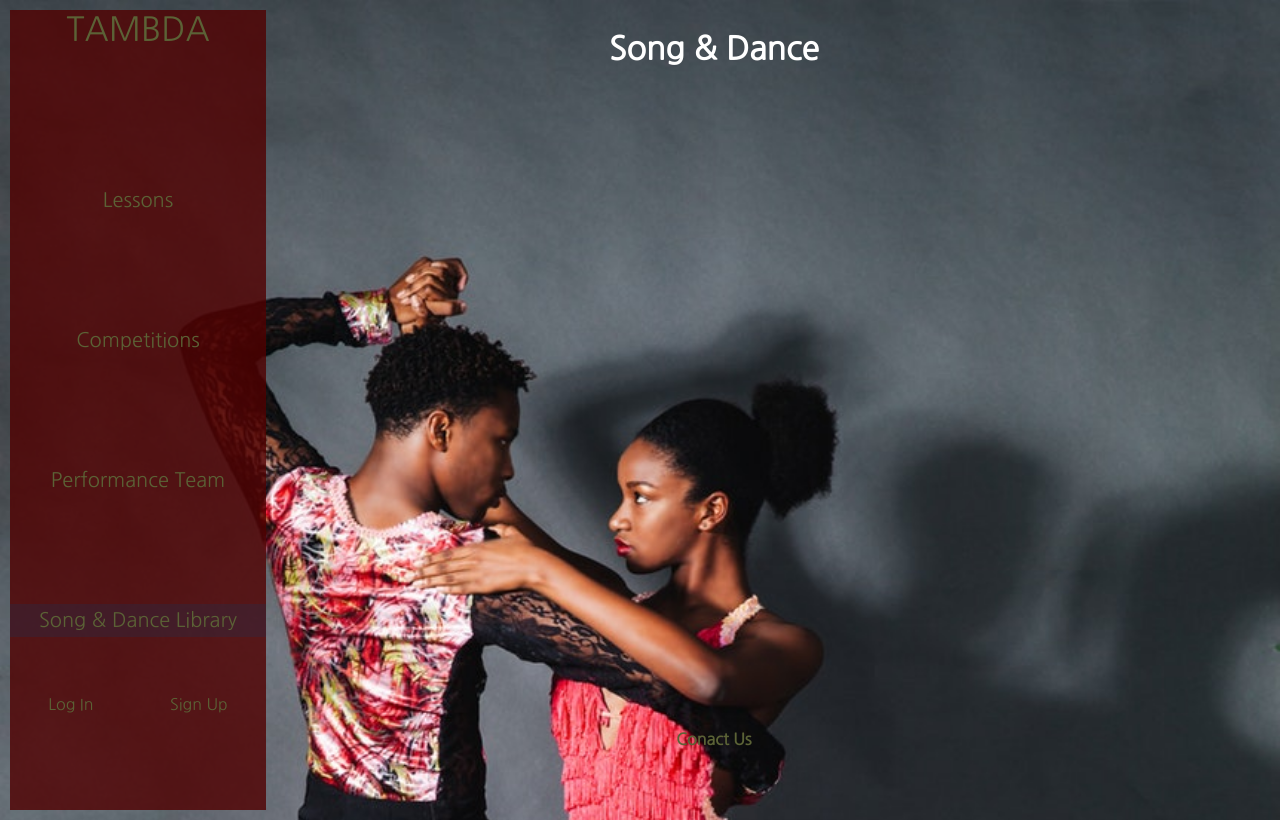
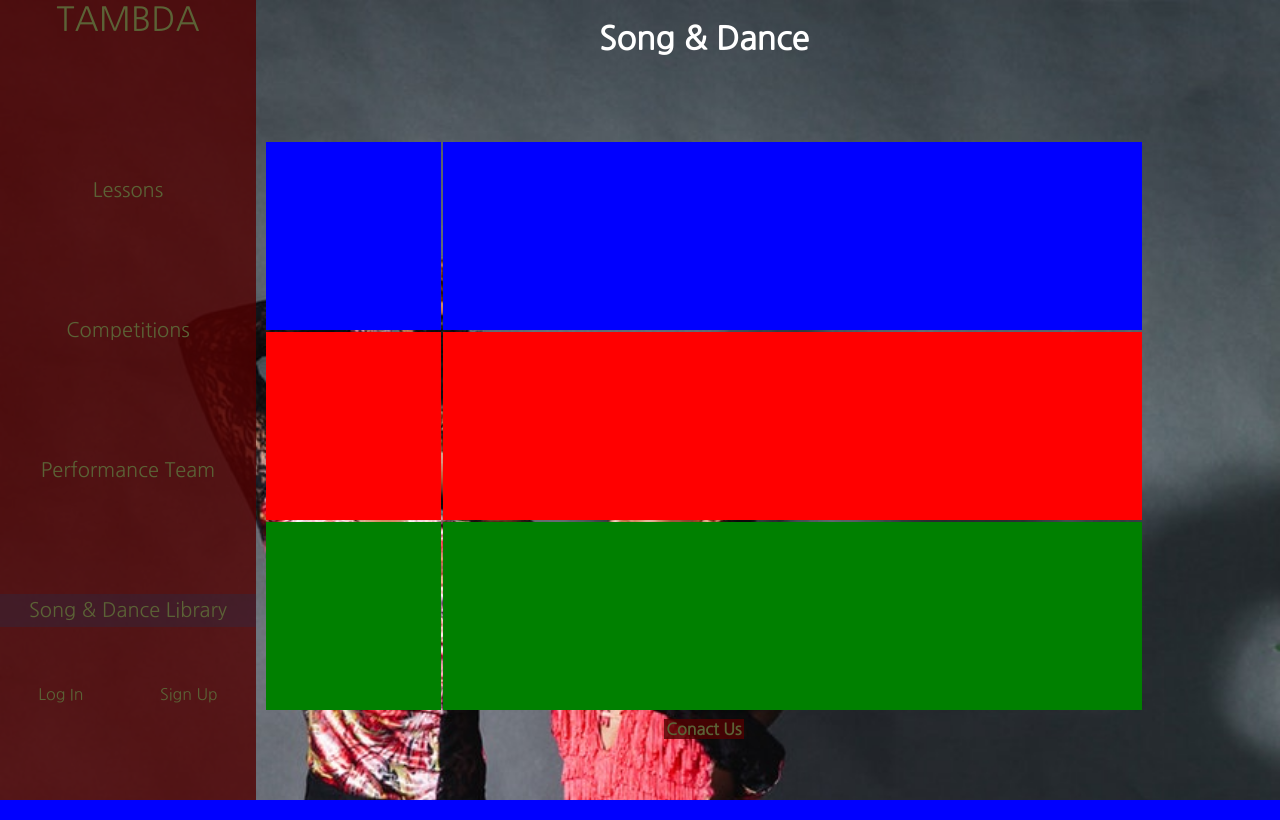
Before and after one commit to K20shores/TAMBDA, a Django app: page /song_and_dance/ in a window 1280 px wide. Run offline with Django 3.2, Linux system fonts and the light colour scheme; some libraries are stand-ins or nearby versions.

Commit message:
starting to attempt mobile first website

```diff
--- /dev/null
+++ b/song_and_dance/static/css/song_and_dance.css
@@ -0,0 +1,53 @@
+.main-content {
+  display: grid;
+  grid-template-rows: 20% 1fr;
+  grid-template-areas:
+    "song-and-dance-title"
+    "song-and-dance-grid-container";
+}
+
+.song-and-dance-title {
+    grid-area: "song-and-dance-title";
+}
+
+.song-and-dance-grid-container {
+  grid-area: song-and-dance-grid-container;
+  display: grid;
+  grid-template-columns: 20% 1fr;
+  grid-template-rows: 1fr 1fr 1fr;
+  grid-template-areas:
+    "standard standard-dances"
+    "latin latin-dances"
+    "social social-dances";
+  grid-gap: 2px;
+}
+
+.standard {
+  grid-area: standard;
+  background-color: blue;
+}
+
+.standard-dances {
+  grid-area: standard-dances;
+  background-color: blue;
+}
+
+.latin {
+  grid-area: latin;
+  background-color: red;
+}
+
+.latin-dances {
+  grid-area: latin-dances;
+  background-color: red;
+}
+
+.social {
+  grid-area: social;
+  background-color: green;
+}
+
+.social-dances {
+  grid-area: social-dances;
+  background-color: green;
+}
--- a/song_and_dance/templates/song_and_dance/song_and_dance.html
+++ b/song_and_dance/templates/song_and_dance/song_and_dance.html
@@ -1,8 +1,24 @@
 {% extends 'base.html' %}
+{% load static %}
 {% block section %}section-song-and-dance{% endblock %}
 
+{% block stylesheet %}
+<link rel="stylesheet" href="{% static 'css/song_and_dance.css' %}">
+{% endblock %}
+
 {% block content %}
+<div class="song-and-dance-title">
+    <h1> Song &amp; Dance</h1>
+</div>
+<div class="song-and-dance-grid-container">
+    <div class="standard"> </div>
+    <div class="standard-dances"> </div>
 
-<h1>Song &amp; Dance</h1>
+    <div class="latin"> </div>
+    <div class="latin-dances"> </div>
+
+    <div class="social"> </div>
+    <div class="social-dances"> </div>
+</div>
 
 {% endblock %}
--- a/tambda/static/css/app.css
+++ b/tambda/static/css/app.css
@@ -1,5 +1,5 @@
-body{
-  font-family: 'Nanum Gothic', sans-serif;
+body {
+  font-family: "Nanum Gothic", sans-serif;
   background-image: url(../img/background2.jpg);
   background-repeat: no-repeat;
   background-size: cover;
@@ -9,15 +9,14 @@ body{
 /* Grid Setup */
 .grid-container {
   display: grid;
-  grid-template-columns: 20% 1fr 10%;
   grid-template-rows: 10% 1fr 10%;
-  grid-template-areas: "sidebar main-content blank"
-             "sidebar main-content blank"
-             "sidebar footer blank";
+  grid-template-areas:
+    "mobile-header"
+    "main-content"
+    "footer";
   grid-gap: 10px;
   width: 100vw;
   height: 100vh;
-  padding: 10px;
 }
 
 .header {
@@ -28,6 +27,13 @@ body{
   grid-area: sidebar;
   background-color: rgba(80, 0, 0, 0.8);
   text-transform: capitalize;
+}
+
+@media only screen and (max-width: 991px) {
+  .sidebar{
+    width: 0;
+    height: 0;
+  }
 }
 
 .main-content {
@@ -52,16 +58,44 @@ body{
   padding: 0 15% 0 15%;
 }
 
+/* Footer styling */
+.footer a {
+  background-color: rgba(80, 0, 0, 0.8);
+  margin: 2px;
+  padding: 2px;
+  color: #5b6236;
+  text-decoration: none;
+}
+
+.footer a:hover {
+  color: #003c71;
+}
+
+.footer div.footer-links {
+  text-align: center;
+  font-weight: bold;
+}
+
+/* desktop view */
+@media only screen and (min-width: 992px) {
+  .grid-container {
+    grid-template-columns: 20% 1fr 10%;
+    grid-template-areas:
+      "sidebar main-content blank"
+      "sidebar main-content blank"
+      "sidebar footer blank";
+  }
+
   /* Sidebar content styling */
   .sidebar a {
     text-decoration: none;
-  color: #5B6236;
+    color: #5b6236;
     text-align: center;
     padding: 5px 0px;
   }
 
   .sidebar a:hover {
-  color: #FCE300;
+    color: #fce300;
   }
 
   .sidebar div.sidebar-brand {
@@ -77,7 +111,7 @@ body{
     height: 70%;
     display: flex;
     flex-direction: column;
-  justify-content: space-around
+    justify-content: space-around;
   }
 
   .sidebar div.sidebar-main-links a {
@@ -88,7 +122,7 @@ body{
     height: 15%;
     display: flex;
     flex-direction: row;
-  justify-content: space-around
+    justify-content: space-around;
   }
 
   #section-home .sidebar a.nav-home,
@@ -96,7 +130,7 @@ body{
   #section-competitions .sidebar a.nav-competitions,
   #section-song-and-dance .sidebar a.nav-song-and-dance,
   #section-performance-team .sidebar a.nav-performance-team {
-  color: #5B6236;
+    color: #5b6236;
   }
 
   #section-home .sidebar a.nav-home:hover,
@@ -104,7 +138,7 @@ body{
   #section-competitions .sidebar a.nav-competitions:hover,
   #section-song-and-dance .sidebar a.nav-song-and-dance:hover,
   #section-performance-team .sidebar a.nav-performance-team:hover {
-  color: #003C71;
+    color: #003c71;
   }
 
   /* add a block of color around the navigational links, but not the website branch */
@@ -114,19 +148,4 @@ body{
   #section-performance-team a.nav-performance-team {
     background-color: rgba(0, 60, 113, 0.2);
   }
-
-/* Footer styling */
-.footer a {
-  padding: 10px;
-  color: #5B6236;
-  text-decoration: none;
 }
-
-.footer a:hover {
-  color: #003C71;
-}
-
-.footer div.footer-links{
-  text-align: center;
-  font-weight: bold;
-}
```
Also changed, not shown: tambda/static/css/accounts.css (+5 -4 lines). Lines whose indentation alone changed are shown as unchanged.
